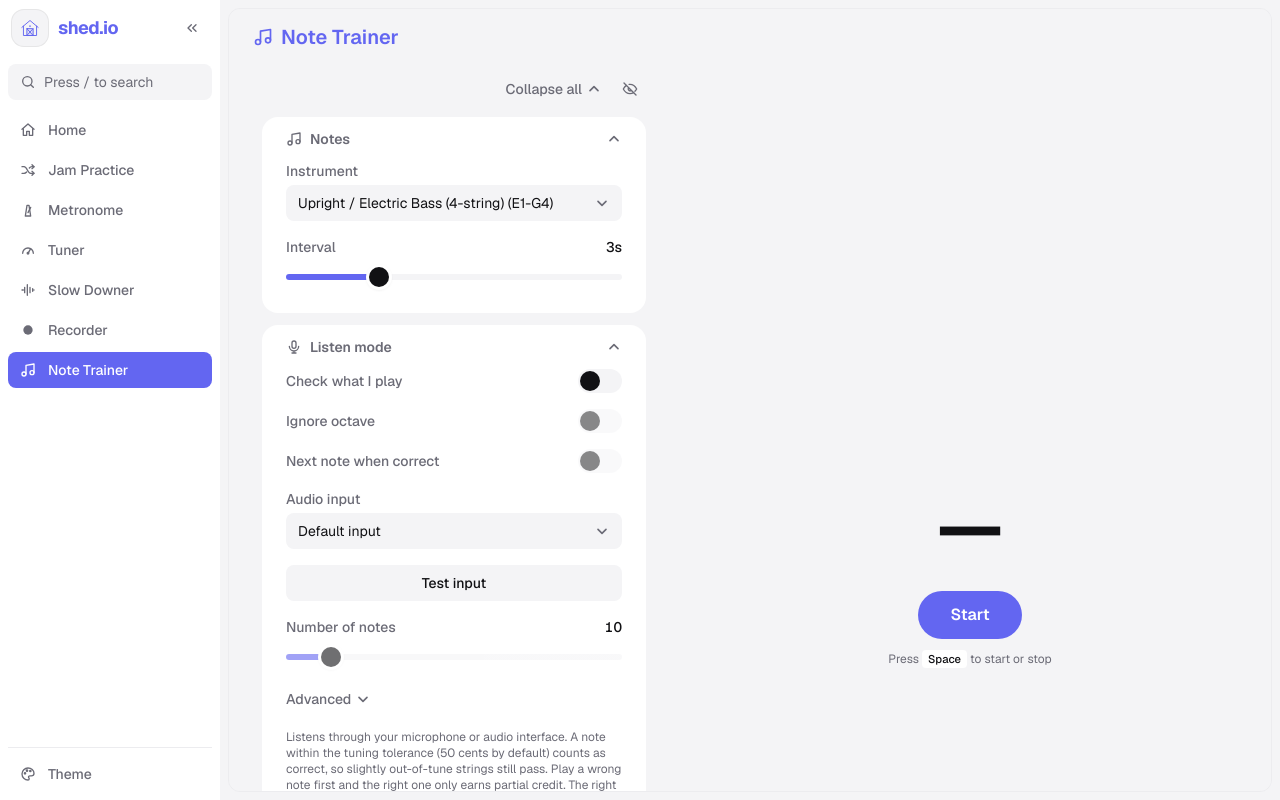
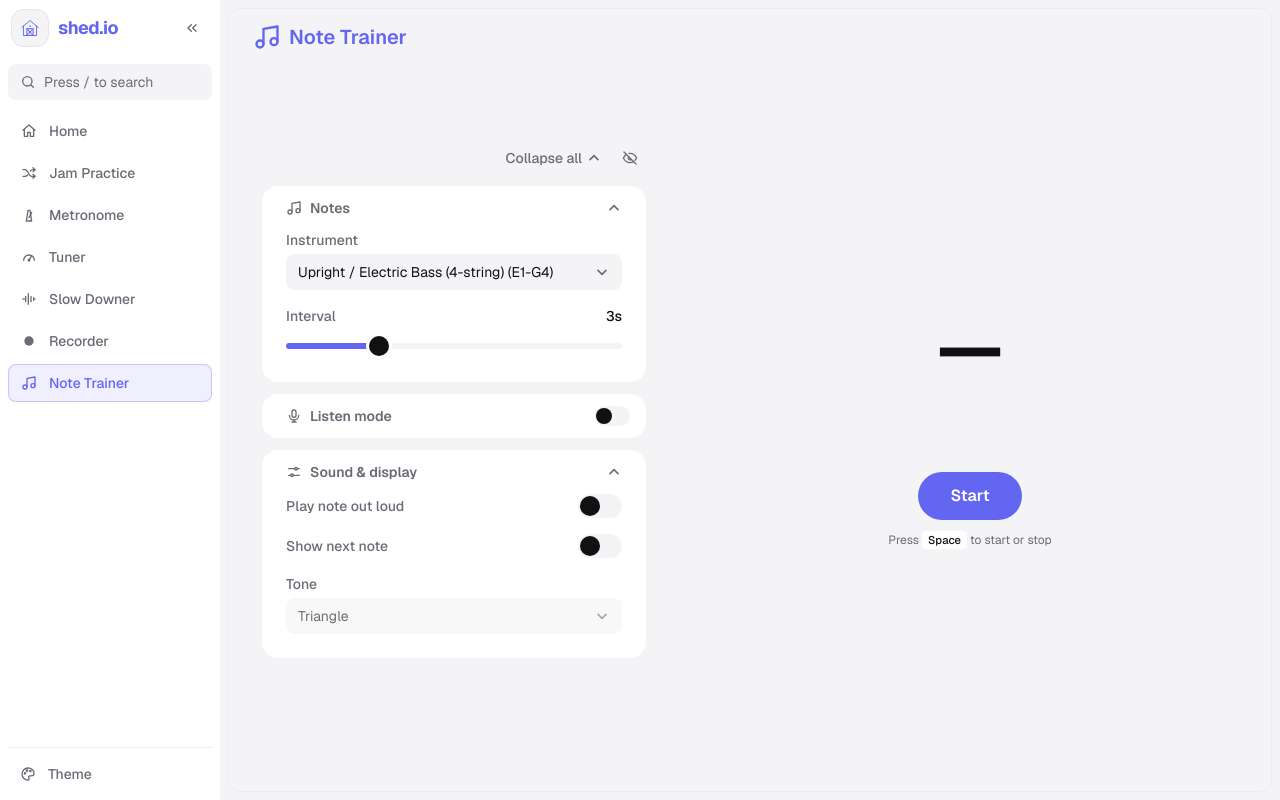
Before and after one commit to JackMechem/barn-tools, a Next.js app: page /note-trainer in a window 1280 px wide. Built offline with nearby package versions, Linux system fonts and the light colour scheme; a web font is replaced by a local one.

Commit message:
Fixed Note trainer hold note

```diff
--- a/components/CollapsiblePanel.tsx
+++ b/components/CollapsiblePanel.tsx
@@ -9,6 +9,7 @@ export default function CollapsiblePanel({
   title,
   icon: Icon,
   action,
+  toggle,
   children,
 }: {
   id: string;
@@ -16,9 +17,16 @@ export default function CollapsiblePanel({
   icon: React.ComponentType<{ className?: string }>;
   /** Extra control shown at the right of the header (stays visible when collapsed). */
   action?: React.ReactNode;
+  /**
+   * A switch shown next to the chevron that gates the whole section: while off, there's
+   * nothing to expand, so the chevron is hidden and the body stays collapsed.
+   */
+  toggle?: { checked: boolean; onChange: (checked: boolean) => void; disabled?: boolean };
   children: React.ReactNode;
 }) {
-  const [{ open }, update] = usePersistedSettings(panelKey(id), PANEL_DEFAULTS);
+  const [{ open: storedOpen }, update] = usePersistedSettings(panelKey(id), PANEL_DEFAULTS);
+  const canExpand = !toggle || toggle.checked;
+  const open = canExpand && storedOpen;
   const bodyId = `panel-${id}`;
 
   return (
@@ -26,7 +34,7 @@ export default function CollapsiblePanel({
       <div className="flex items-center">
         <button
           type="button"
-          onClick={() => update({ open: !open })}
+          onClick={() => canExpand && update({ open: !storedOpen })}
           aria-expanded={open}
           aria-controls={bodyId}
           className="flex min-w-0 flex-1 items-center gap-2 rounded-2xl px-4 py-3 text-left text-sm font-semibold text-muted outline-none transition-colors hover:text-foreground focus-visible:ring-2 focus-visible:ring-accent sm:px-6"
@@ -34,13 +42,39 @@ export default function CollapsiblePanel({
           <Icon className="h-4 w-4 shrink-0" />
           {title}
         </button>
+        {toggle && (
+          <button
+            type="button"
+            role="switch"
+            aria-checked={toggle.checked}
+            aria-label={title}
+            onClick={() => toggle.onChange(!toggle.checked)}
+            disabled={toggle.disabled}
+            className={`relative mr-1 h-5 w-9 shrink-0 rounded-full transition-colors disabled:opacity-50 ${
+              toggle.checked ? "bg-accent" : "bg-background"
+            }`}
+          >
+            <span
+              className={`absolute left-0.5 top-0.5 h-4 w-4 rounded-full bg-foreground transition-transform ${
+                toggle.checked ? "translate-x-4" : ""
+              }`}
+            />
+          </button>
+        )}
         {action && <div className="flex shrink-0 items-center gap-2">{action}</div>}
+        {/*
+          Always rendered (never added/removed), so a persisted `toggle.checked` that differs
+          between the server default and the saved client value can't cause a hydration
+          mismatch. It's just hidden with CSS when there's nothing to expand.
+        */}
         <button
           type="button"
-          onClick={() => update({ open: !open })}
+          onClick={() => canExpand && update({ open: !storedOpen })}
           tabIndex={-1}
           aria-hidden
-          className="flex h-10 w-10 shrink-0 items-center justify-center text-muted hover:text-foreground sm:mr-3"
+          className={`flex h-10 shrink-0 items-center justify-center text-muted hover:text-foreground sm:mr-3 ${
+            canExpand ? "w-10" : "w-0 invisible"
+          }`}
         >
           <svg
             viewBox="0 0 20 20"
--- a/components/NoteTrainer.tsx
+++ b/components/NoteTrainer.tsx
@@ -19,7 +19,7 @@ import {
   startAudioInput,
 } from "@/lib/audioInput";
 import { Grade, describePitch, frequencyToMidi, gradePitch, scoreOf } from "@/lib/noteGrade";
-import { parseRange, randomNoteInRange } from "@/lib/noteRange";
+import { parseNote, parseRange, randomNoteInRange } from "@/lib/noteRange";
 import { usePersistedSettings } from "@/lib/usePersistedSettings";
 import { useSpaceToggle } from "@/lib/useSpaceToggle";
 import { DEFAULT_TONE_ID, TONES, playNote } from "@/lib/tones";
@@ -56,6 +56,10 @@ type Session = {
   notes: string[];
   stable: number;
   last: number | null;
+  /** The previous note's pitch, so its tail ringing into this note isn't graded against it. */
+  previousMidi: number | null;
+  /** False until the previous note has stopped (silence or a genuinely new pitch). */
+  settled: boolean;
 };
 
 type Summary = { results: Grade[]; notes: string[] };
@@ -66,7 +70,6 @@ const DEFAULT_SETTINGS = {
   instrumentId: INSTRUMENTS[0].id,
   customRange: "A1-A6",
   intervalSeconds: DEFAULT_INTERVAL_SECONDS,
-  advanceOnCorrect: false,
   ignoreOctave: false,
   toleranceCents: 50,
   holdMs: 120,
@@ -128,6 +131,71 @@ function AdvancedSlider({
   );
 }
 
+const RING_RADIUS = 46;
+const RING_CIRCUMFERENCE = 2 * Math.PI * RING_RADIUS;
+
+/** A ring around the note that drains as the interval for the current note runs out. */
+function CountdownRing({
+  active,
+  timerRef,
+}: {
+  active: boolean;
+  timerRef: React.RefObject<{ startedAt: number; durationMs: number }>;
+  // (useRef always returns a non-null current here, so RefObject is fine as the prop type)
+}) {
+  const circleRef = useRef<SVGCircleElement>(null);
+
+  useEffect(() => {
+    if (!active) return;
+    let frame = 0;
+    const tick = () => {
+      const { startedAt, durationMs } = timerRef.current;
+      const fraction = Math.min(1, Math.max(0, (performance.now() - startedAt) / durationMs));
+      circleRef.current?.style.setProperty(
+        "stroke-dashoffset",
+        String(RING_CIRCUMFERENCE * fraction),
+      );
+      frame = requestAnimationFrame(tick);
+    };
+    frame = requestAnimationFrame(tick);
+    return () => cancelAnimationFrame(frame);
+  }, [active, timerRef]);
+
+  if (!active) return null;
+
+  return (
+    <svg
+      aria-hidden
+      viewBox="0 0 100 100"
+      className="pointer-events-none absolute inset-0 h-full w-full -rotate-90"
+    >
+      <circle
+        cx="50"
+        cy="50"
+        r={RING_RADIUS}
+        fill="none"
+        strokeWidth="4"
+        className="stroke-surface-hover"
+      />
+      <circle
+        ref={circleRef}
+        cx="50"
+        cy="50"
+        r={RING_RADIUS}
+        fill="none"
+        strokeWidth="4"
+        strokeLinecap="round"
+        className="stroke-accent"
+        style={{
+          strokeDasharray: RING_CIRCUMFERENCE,
+          strokeDashoffset: 0,
+          transition: "stroke-dashoffset 0.1s linear",
+        }}
+      />
+    </svg>
+  );
+}
+
 export default function NoteTrainer() {
   const [settings, updateSettings] = usePersistedSettings(SETTINGS_KEY, DEFAULT_SETTINGS);
   const {
@@ -137,7 +205,6 @@ export default function NoteTrainer() {
     showNext,
     toneId,
     listenMode,
-    advanceOnCorrect,
     ignoreOctave,
     toleranceCents,
     holdMs,
@@ -176,13 +243,13 @@ export default function NoteTrainer() {
   const [summary, setSummary] = useState<Summary | null>(null);
 
   const intervalRef = useRef<ReturnType<typeof setInterval> | null>(null);
+  const noteTimerRef = useRef({ startedAt: 0, durationMs: 1000 });
   const upcomingRef = useRef<string | null>(null);
   const playSoundRef = useRef(playSound);
   const toneIdRef = useRef(toneId);
   const inputRef = useRef<AudioInput | null>(null);
   const mountedRef = useRef(true);
   const sessionRef = useRef<Session | null>(null);
-  const advanceOnCorrectRef = useRef(advanceOnCorrect);
   const listenCfg = useRef({
     ignoreOctave,
     toleranceCents,
@@ -198,7 +265,6 @@ export default function NoteTrainer() {
   useEffect(() => {
     playSoundRef.current = playSound;
     toneIdRef.current = toneId;
-    advanceOnCorrectRef.current = advanceOnCorrect;
     listenCfg.current = {
       ignoreOctave,
       toleranceCents,
@@ -211,7 +277,6 @@ export default function NoteTrainer() {
   }, [
     playSound,
     toneId,
-    advanceOnCorrect,
     ignoreOctave,
     toleranceCents,
     holdMs,
@@ -287,6 +352,8 @@ export default function NoteTrainer() {
     if (freq === null) {
       session.stable = 0;
       session.last = null;
+      // Silence means whatever was ringing has stopped, so grading can resume.
+      session.settled = true;
       setHeard(null);
       return;
     }
@@ -302,6 +369,13 @@ export default function NoteTrainer() {
       session.stable = 1;
     }
     if (session.stable < cfg.holdFrames) return;
+
+    // The tail of the previous note ringing on shouldn't be graded as an attempt at this one;
+    // wait until it's stopped or a genuinely different pitch is heard.
+    if (!session.settled) {
+      if (nearest === session.previousMidi) return;
+      session.settled = true;
+    }
 
     // Once the note has been played right (cleanly or after a slip), later notes don't change it.
     if (session.best === "correct" || session.best === "partial") return;
@@ -322,7 +396,7 @@ export default function NoteTrainer() {
       const result: Grade = session.wrongPlayed && cfg.partialCredit ? "partial" : "correct";
       session.best = result;
       setStatus(result);
-      if (advanceOnCorrectRef.current && !skipTimeoutRef.current) {
+      if (!skipTimeoutRef.current) {
         // Let the green glow show briefly, then move on to the next note.
         const index = session.index;
         skipTimeoutRef.current = setTimeout(() => {
@@ -346,8 +420,6 @@ export default function NoteTrainer() {
     inputRef.current = null;
 
     const listening = listenMode;
-    // With "next note when correct" there is no timer; notes advance only when played right (or skipped).
-    const waitForCorrect = listening && advanceOnCorrect;
     if (listening) {
       try {
         const input = await startAudioInput(
@@ -376,6 +448,8 @@ export default function NoteTrainer() {
         notes: [],
         stable: 0,
         last: null,
+        previousMidi: null,
+        settled: true,
       };
     } else {
       sessionRef.current = null;
@@ -403,6 +477,10 @@ export default function NoteTrainer() {
           return;
         }
         session.index++;
+        // A held note ringing on shouldn't be graded against the next target; wait for it to
+        // stop (silence, or a pitch that isn't this one) before grading resumes.
+        session.previousMidi = session.target !== null ? parseNote(session.target) : null;
+        session.settled = session.previousMidi === null;
         session.best = null;
         session.wrongPlayed = false;
         session.stable = 0;
@@ -417,6 +495,7 @@ export default function NoteTrainer() {
       const following = isLast ? null : randomNoteInRange(range);
       upcomingRef.current = following;
       if (session) session.target = next;
+      noteTimerRef.current = { startedAt: performance.now(), durationMs: seconds * 1000 };
       setNote(next);
       setNextNote(following);
       if (playSoundRef.current && !session) {
@@ -424,25 +503,29 @@ export default function NoteTrainer() {
       }
     };
 
-    // Moving on early restarts the timer so the next note gets its full time.
+    // Moving on early (a correct note, or the skip button) restarts the timer so the next
+    // note gets its own full max time rather than continuing on the old note's schedule.
     skipRef.current = () => {
       advance();
-      if (sessionRef.current && !waitForCorrect) {
+      if (sessionRef.current) {
         if (intervalRef.current) clearInterval(intervalRef.current);
         intervalRef.current = setInterval(advance, seconds * 1000);
       }
     };
 
     advance();
-    setWaiting(waitForCorrect);
+    setWaiting(listening);
     setRunning(true);
-    if (!waitForCorrect) intervalRef.current = setInterval(advance, seconds * 1000);
+    intervalRef.current = setInterval(advance, seconds * 1000);
   }
 
-  const intervalOff = listenMode && advanceOnCorrect;
   // With "Ignore octave" on, the octave number is left out everywhere notes are shown.
   const noteLabel = (n: string) => (listenMode && ignoreOctave ? n.replace(/\d+$/, "") : n);
   const glow = running && status ? GRADE_COLOR[status] : null;
+  // The countdown ring only makes sense while a timer is actually running down.
+  // A max-time timer now always runs while a session is active, even in "next note when
+  // correct" mode, so the ring can just track `running`.
+  const showCountdown = running;
   const score = summary ? scoreOf(summary.results) : 0;
   const tally = (grade: Grade) => summary?.results.filter((g) => g === grade).length ?? 0;
 
@@ -483,48 +566,43 @@ export default function NoteTrainer() {
               </label>
             )}
 
-            <label className="flex flex-col gap-2 text-sm">
-              <span className="flex items-center justify-between font-medium text-muted">
-                Interval{intervalOff ? " (off — waiting for the right note)" : ""}
-                <span className="tabular-nums text-foreground">{intervalSeconds}s</span>
-              </span>
-              <input
-                type="range"
+            {/* In listen mode this becomes "Max time", shown in the Listen mode section instead. */}
+            {!listenMode && (
+              <AdvancedSlider
+                label="Interval"
+                value={intervalSeconds}
+                unit="s"
                 min={MIN_INTERVAL_SECONDS}
                 max={MAX_INTERVAL_SECONDS}
                 step={0.5}
-                value={intervalSeconds}
-                onChange={(e) => setIntervalSeconds(Number(e.target.value))}
-                disabled={running || intervalOff}
-                style={
-                  {
-                    "--progress": `${((intervalSeconds - MIN_INTERVAL_SECONDS) / (MAX_INTERVAL_SECONDS - MIN_INTERVAL_SECONDS)) * 100}%`,
-                  } as React.CSSProperties
-                }
-                className="slider h-6 w-full cursor-pointer disabled:cursor-default disabled:opacity-60"
+                disabled={running}
+                onChange={setIntervalSeconds}
               />
-            </label>
+            )}
           </CollapsiblePanel>
 
-          <CollapsiblePanel id="note-listen" title="Listen mode" icon={MicIcon}>
-            <SwitchRow
-              label="Check what I play"
-              checked={listenMode}
-              onChange={setListenMode}
+          <CollapsiblePanel
+            id="note-listen"
+            title="Listen mode"
+            icon={MicIcon}
+            toggle={{ checked: listenMode, onChange: setListenMode, disabled: running }}
+          >
+            <AdvancedSlider
+              label="Max time"
+              value={intervalSeconds}
+              unit="s"
+              min={MIN_INTERVAL_SECONDS}
+              max={MAX_INTERVAL_SECONDS}
+              step={0.5}
               disabled={running}
+              hint="The longest you get on a note before it's marked and moved past. A correct note advances sooner."
+              onChange={setIntervalSeconds}
             />
 
             <SwitchRow
               label="Ignore octave"
               checked={ignoreOctave}
               onChange={(checked) => updateSettings({ ignoreOctave: checked })}
-              disabled={!listenMode || running}
-            />
-
-            <SwitchRow
-              label="Next note when correct"
-              checked={advanceOnCorrect}
-              onChange={(checked) => updateSettings({ advanceOnCorrect: checked })}
               disabled={!listenMode || running}
             />
 
@@ -601,7 +679,7 @@ export default function NoteTrainer() {
                 max={2000}
                 step={100}
                 disabled={running || !listenMode}
-                hint="How long a correct note stays lit before moving on (needs Next note when correct)."
+                hint="How long a correct note stays lit before moving on to the next one."
                 onChange={(v) => updateSettings({ advanceDelayMs: v })}
               />
               <AdvancedSlider
@@ -650,14 +728,6 @@ export default function NoteTrainer() {
                 Reset advanced settings
               </button>
             </Disclosure>
-
-            <p className="text-xs text-muted">
-              Listens through your microphone or audio interface. A note within the tuning tolerance
-              (50 cents by default) counts as correct, so slightly out-of-tune strings still pass.
-              Play a wrong note first and the right one only earns partial credit. The right note in
-              the wrong octave is wrong, unless you turn on Ignore octave. Note sound is off in this
-              mode so the mic doesn&apos;t hear it.
-            </p>
           </CollapsiblePanel>
 
           <CollapsiblePanel id="note-sound" title="Sound & display" icon={SlidersIcon}>
@@ -685,8 +755,10 @@ export default function NoteTrainer() {
     >
       <div className="flex flex-col items-center gap-2">
         <div className="relative">
+          <div className="relative flex h-40 w-40 items-center justify-center sm:h-48 sm:w-48">
+            <CountdownRing active={showCountdown} timerRef={noteTimerRef} />
             <h1
-            className="text-6xl font-bold tabular-nums transition-[color,text-shadow] duration-200 sm:text-7xl"
+              className="relative z-10 text-6xl font-bold tabular-nums transition-[color,text-shadow] duration-200 sm:text-7xl"
               style={
                 glow
                   ? {
@@ -698,6 +770,7 @@ export default function NoteTrainer() {
             >
               {note ? noteLabel(note) : "—"}
             </h1>
+          </div>
           {showNext && nextNote && running && (
             <span
               aria-label={`Next note ${noteLabel(nextNote)}`}
--- a/components/Sidebar.tsx
+++ b/components/Sidebar.tsx
@@ -136,11 +136,11 @@ function SearchBox({
 
   return (
     <label
-      className={`mb-3 flex items-center gap-2 ${large ? "rounded-2xl" : "rounded-lg"} bg-background px-3 text-muted focus-within:ring-2 focus-within:ring-accent ${
-        large ? "py-3 text-lg" : "py-2 text-sm"
+      className={`mb-3 flex items-center gap-2 ${large ? "rounded-xl" : "rounded-lg"} bg-background px-3 text-muted focus-within:ring-2 focus-within:ring-accent ${
+        large ? "py-2.5 text-base" : "py-2 text-sm"
       }`}
     >
-      <SearchIcon className={large ? "h-5 w-5 shrink-0" : "h-4 w-4 shrink-0"} />
+      <SearchIcon className="h-4 w-4 shrink-0" />
       <input
         type="search"
         value={query}
@@ -170,7 +170,7 @@ function NavItems({
   return (
     <nav className="flex flex-col gap-1">
       {links.length === 0 && (
-        <p className={`px-3 text-muted ${large ? "text-lg" : "text-sm"}`}>No tools found</p>
+        <p className={`px-3 text-muted ${large ? "text-base" : "text-sm"}`}>No tools found</p>
       )}
       {links.map(({ href, label, icon: Icon, desktopOnly }) => {
         const active = pathname === href;
@@ -181,9 +181,9 @@ function NavItems({
               key={href}
               aria-disabled="true"
               title="Needs a larger screen"
-              className="flex cursor-not-allowed items-center gap-3 rounded-2xl px-3 py-4 text-xl font-medium text-muted opacity-40"
+              className="flex cursor-not-allowed items-center gap-3 rounded-xl px-3 py-3 text-base font-medium text-muted opacity-40"
             >
-              <Icon className="h-6 w-6 shrink-0" />
+              <Icon className="h-5 w-5 shrink-0" />
               <span className="truncate">{label}</span>
               <span className="ml-auto text-xs font-normal">Desktop only</span>
             </div>
@@ -195,15 +195,15 @@ function NavItems({
             href={href}
             onClick={onNavigate}
             title={collapsed ? label : undefined}
-            className={`flex items-center gap-3 ${large ? "rounded-2xl" : "rounded-lg"} px-3 font-medium transition-colors ${
-              large ? "py-4 text-xl" : "py-2 text-sm"
+            className={`flex items-center gap-3 ${large ? "rounded-xl" : "rounded-lg"} border px-3 font-medium transition-colors ${
+              large ? "py-3 text-base" : "py-2 text-sm"
             } ${collapsed ? "justify-center" : ""} ${
               active
-                ? "bg-accent text-accent-foreground"
-                : "text-muted hover:bg-surface-hover hover:text-foreground"
+                ? "border-accent/30 bg-accent/10 text-accent"
+                : "border-transparent text-muted hover:bg-surface-hover hover:text-foreground"
             }`}
           >
-            <Icon className={large ? "h-6 w-6 shrink-0" : "h-4 w-4 shrink-0"} />
+            <Icon className={large ? "h-5 w-5 shrink-0" : "h-4 w-4 shrink-0"} />
             {!collapsed && <span className="truncate">{label}</span>}
           </Link>
         );
@@ -226,11 +226,11 @@ function ThemeButton({
       type="button"
       onClick={onClick}
       title={collapsed ? "Theme" : undefined}
-      className={`flex w-full items-center gap-3 ${large ? "rounded-2xl" : "rounded-lg"} px-3 font-medium text-muted transition-colors hover:bg-surface-hover hover:text-foreground ${
-        large ? "py-4 text-xl" : "py-2 text-sm"
+      className={`flex w-full items-center gap-3 ${large ? "rounded-xl" : "rounded-lg"} px-3 font-medium text-muted transition-colors hover:bg-surface-hover hover:text-foreground ${
+        large ? "py-3 text-base" : "py-2 text-sm"
       } ${collapsed ? "justify-center" : ""}`}
     >
-      <PaletteIcon className={large ? "h-6 w-6 shrink-0" : "h-4 w-4 shrink-0"} />
+      <PaletteIcon className={large ? "h-5 w-5 shrink-0" : "h-4 w-4 shrink-0"} />
       {!collapsed && <span>Theme</span>}
     </button>
   );
@@ -306,10 +306,10 @@ export default function Sidebar() {
               aria-label="shed.io home"
               className="flex items-center gap-3 rounded-2xl outline-none focus-visible:ring-2 focus-visible:ring-accent"
             >
-              <span className="flex h-12 w-12 items-center justify-center rounded-2xl bg-background text-accent ring-1 ring-foreground/10">
-                <BarnLogo className="h-7 w-7" />
+              <span className="flex h-10 w-10 items-center justify-center rounded-xl bg-background text-accent ring-1 ring-foreground/10">
+                <BarnLogo className="h-6 w-6" />
               </span>
-              <span className="text-2xl font-bold tracking-tight text-accent">shed.io</span>
+              <span className="text-xl font-bold tracking-tight text-accent">shed.io</span>
             </Link>
             <button
               type="button"
@@ -360,9 +360,7 @@ export default function Sidebar() {
               <span className="flex h-9 w-9 shrink-0 items-center justify-center rounded-xl bg-background text-accent ring-1 ring-foreground/10">
                 <BarnLogo className="h-5 w-5" />
               </span>
-              <span className="truncate text-lg font-bold tracking-tight text-accent">
-                shed.io
-              </span>
+              <span className="truncate text-lg font-bold tracking-tight text-accent">shed.io</span>
             </Link>
           )}
         </div>
--- a/components/ToolLayout.tsx
+++ b/components/ToolLayout.tsx
@@ -46,7 +46,7 @@ export default function ToolLayout({
       <div className="relative flex min-h-full flex-1 flex-col bg-background text-foreground">
         <div className="absolute left-0 top-[calc(env(safe-area-inset-top)+0.75rem)] flex h-10 items-center pl-16 sm:pl-[4.5rem] lg:top-2 lg:pl-6">
           <h1 className="flex items-center gap-2 text-xl font-semibold text-accent">
-            {TitleIcon && <TitleIcon className="h-5 w-5 shrink-0" />}
+            {TitleIcon && <TitleIcon className="h-7 w-7 shrink-0" />}
             {title}
           </h1>
           {help && <div className="ml-3">{help}</div>}
```
Lines whose indentation alone changed are shown as unchanged.
